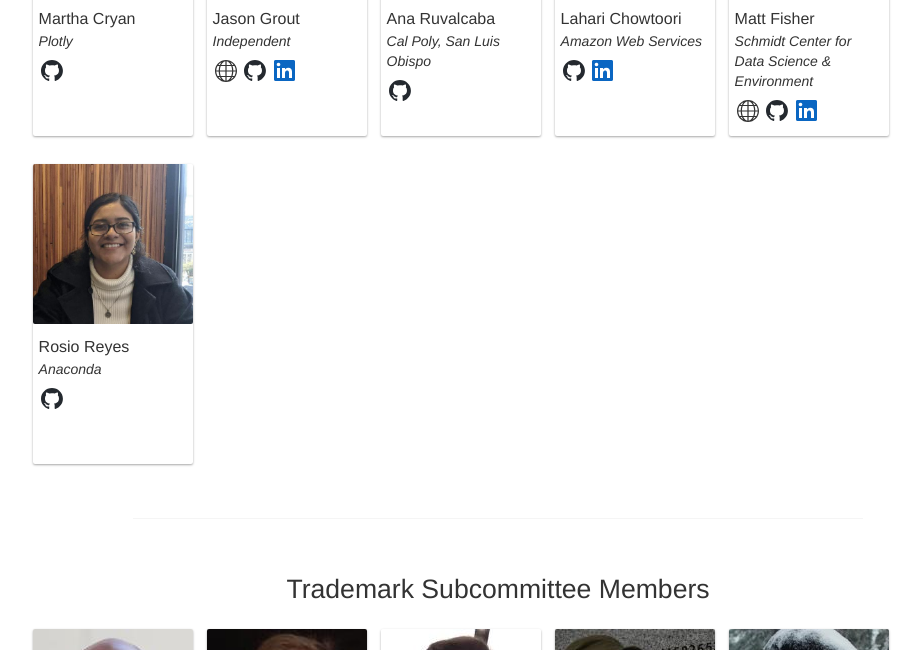
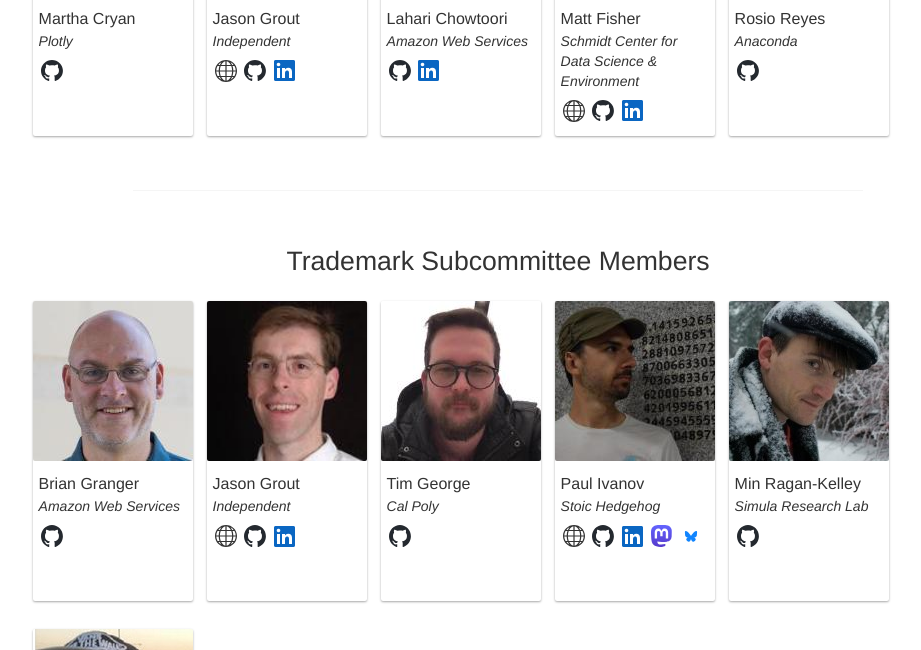
Before and after one commit to jupyter/jupyter.github.io, a Jekyll site: the page built from about.html, in a window 1280 px wide and 900 px high, scrolled down 9087 px, cut to the strip 250-900 px from the top of the window. Shown: the whole strip, without its empty margins (142-1063 px from the left). Built offline with Jekyll 4.4.1, drawn with Linux system fonts in a browser that asks for light colours; comment, search, counter and statistics services are not loaded.

Commit message:
Remove Ana from JCB, as requested

```diff
--- a/about.html
+++ b/about.html
@@ -517,10 +517,6 @@ community_building:
   gh_handle: jasongrout
   linkedin: https://www.linkedin.com/in/jason-grout/
   personal: https://jasongrout.org/
-- name: Ana Ruvalcaba
-  photo: Ana_Ruvalcaba.jpg
-  affiliation: Cal Poly, San Luis Obispo
-  gh_handle: ruv7
 - name: Lahari Chowtoori
   photo: Lahari_Chowtoori.jpeg
   affiliation: Amazon Web Services
```
